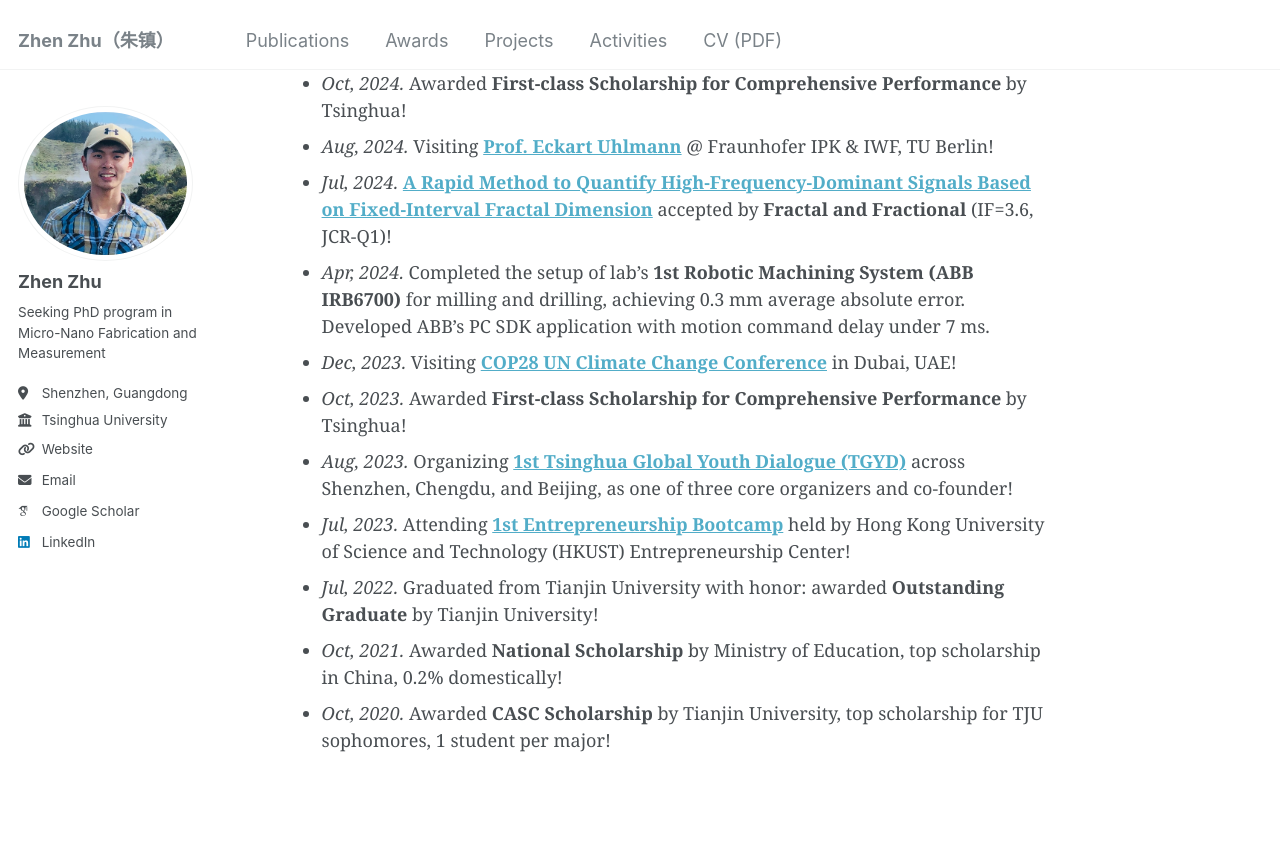
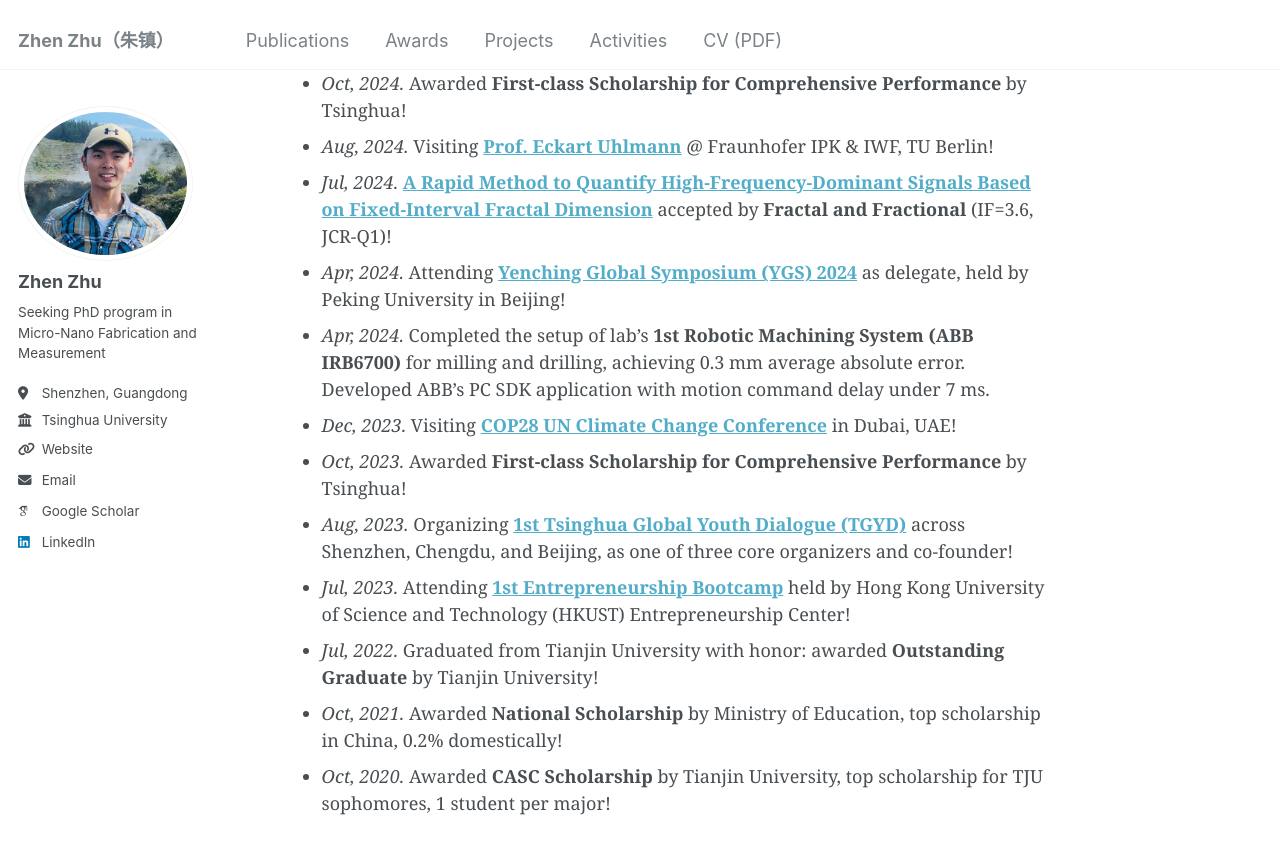
Before and after one commit to zhenzhuzz/zhenzhuzz.github.io, a Jekyll site: the page built from _pages/about.md, in a window 1280 px wide and 900 px high, scrolled down 722 px. Shown: the top 854 px of the window. Built offline with Jekyll 4.4.1, drawn with Linux system fonts in a browser that asks for light colours; some web fonts are replaced.

Commit message:
Update about.md

```diff
--- a/_pages/about.md
+++ b/_pages/about.md
@@ -18,6 +18,7 @@ My research interests lie broadly in **Micro-Nano Fabrication and Measurement**,
 * *Oct, 2024.* Awarded **First-class Scholarship for Comprehensive Performance** by Tsinghua!
 * *Aug, 2024.* Visiting [**Prof. Eckart Uhlmann**](https://www.ipk.fraunhofer.de/en/about-us/director.html) @ Fraunhofer IPK & IWF, TU Berlin!
 * *Jul, 2024.* [**A Rapid Method to Quantify High-Frequency-Dominant Signals Based on Fixed-Interval Fractal Dimension**](https://doi.org/10.3390/fractalfract8080455) accepted by **Fractal and Fractional** (IF=3.6, JCR-Q1)!
+* *Apr, 2024.* Attending [**Yenching Global Symposium (YGS) 2024**](https://www.yenchingglobalsymposium.com/) as delegate, held by Peking University in Beijing!
 * *Apr, 2024.* Completed the setup of lab's **1st Robotic Machining System (ABB IRB6700)** for milling and drilling, achieving 0.3 mm average absolute error. Developed ABB's PC SDK application with motion command delay under 7 ms.
 * *Dec, 2023.* Visiting [**COP28 UN Climate Change Conference**](https://unfccc.int/cop28/) in Dubai, UAE!
 * *Oct, 2023.* Awarded **First-class Scholarship for Comprehensive Performance** by Tsinghua!
```
